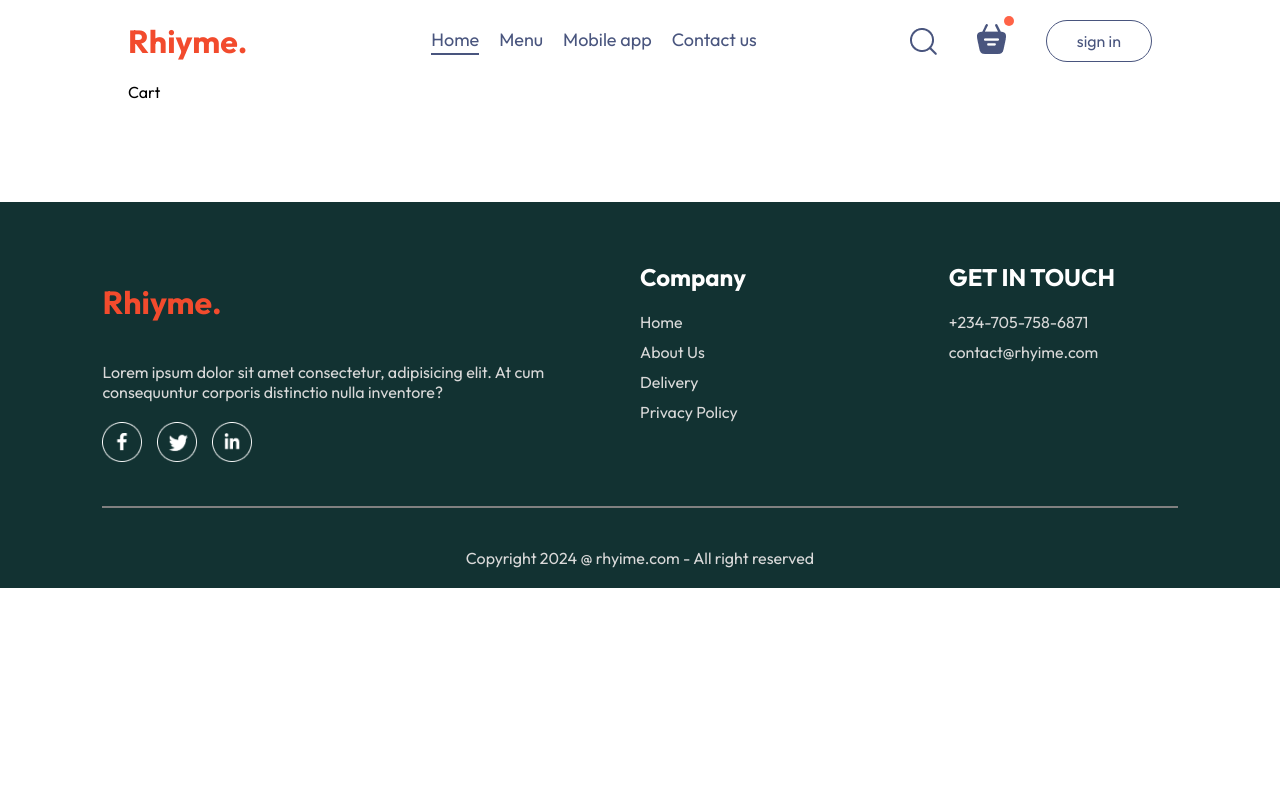
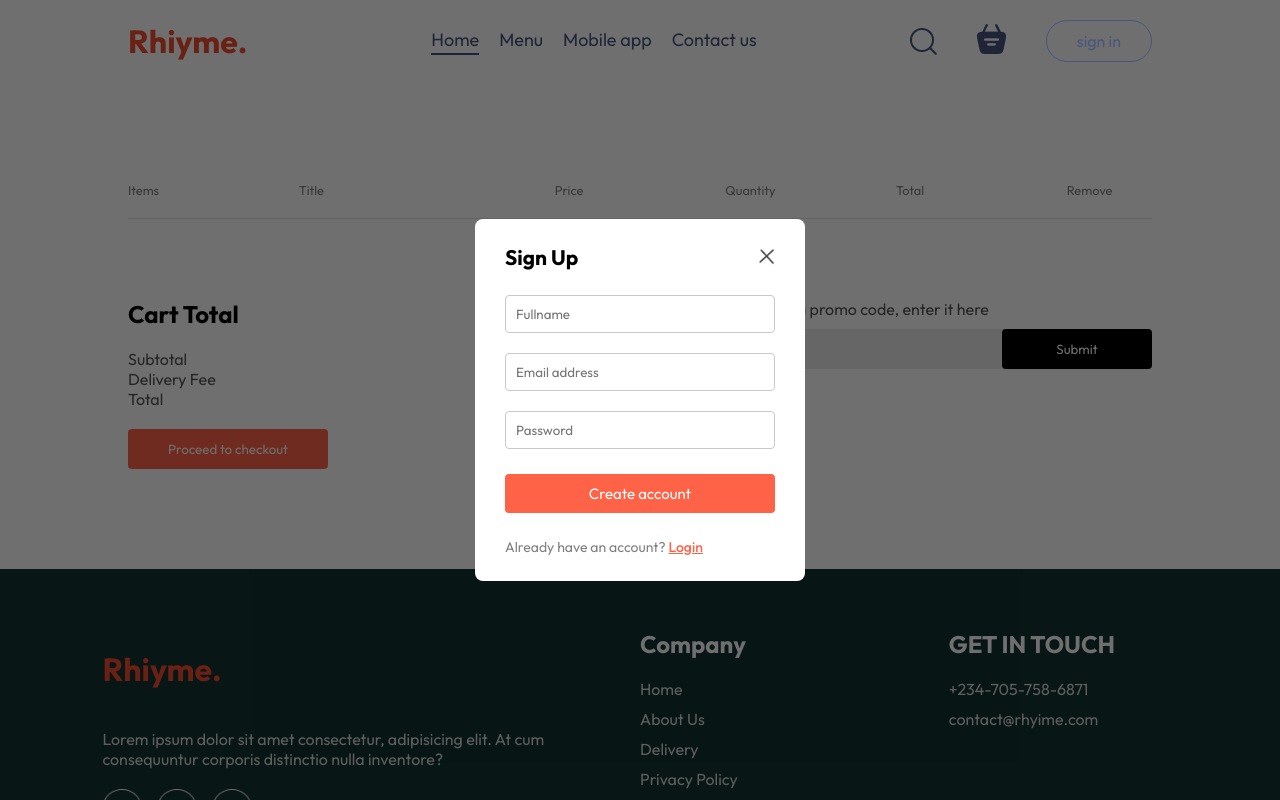
Before and after one commit to Fidel-wole/Food-delivery-app, a React (Vite) app in the folder frontend/: page /cart in a window 1280 px wide. Both pictures are taken after a click on the button "sign in". Shown: the top 800 px of the page. Built offline with nearby package versions, Linux system fonts and the light colour scheme.

Commit message:
feat: add cart

```diff
--- a/frontend/src/App.jsx
+++ b/frontend/src/App.jsx
@@ -1,15 +1,18 @@
-import React from 'react'
+import React, { useState } from 'react'
 import Navbar from './components/Navbar/Navbar'
 import {Routes, Route} from "react-router-dom"
 import Home from './pages/Home/Home'
 import Cart from './pages/Cart/Cart'
 import PlaceOrder from './pages/PlaceOrder/PlaceOrder'
 import Footer from './components/Footer/Footer'
+import LoginPopup from './components/LoginPopUp/LoginPopup'
 const App = () => {
+  const [showLogin, setShowLogin] = useState(false)
   return (
     <>
+    {showLogin?<LoginPopup setShowLogin ={setShowLogin}/>:<></>}
         <div className='app'>
-      <Navbar/>
+      <Navbar setShowLogin ={setShowLogin}/>
       <Routes>
         <Route path='/' element={<Home/>} />
         <Route path='/cart' element={<Cart/>} />
--- a/frontend/src/components/Header/Header.css
+++ b/frontend/src/components/Header/Header.css
@@ -80,8 +80,8 @@
         padding: 2vw 4vw;
     }
 }
-@media(max-width:650px){
-    .header{
+@media(max-width:350px){
+        .header{
         height: 37vw;
     }
 }
--- /dev/null
+++ b/frontend/src/components/LoginPopUp/LoginPopup.css
@@ -0,0 +1,65 @@
+.login-popup{
+    position: absolute;
+    z-index: 1;
+    width: 100%;
+    height: 100%;
+    background-color: #00000090;
+    display: grid;
+    position: fixed;
+}
+
+.login-popup-container{
+    place-self: center;
+    width: max(23vw, 330px);
+    color:#808080;
+    background-color: white;
+    display: flex;
+    flex-direction: column;
+    gap: 25px;
+    padding: 25px 30px;
+    border-radius: 8px;
+    font-size: 14px;
+    animation: fadeIn 0.5s;
+}
+
+.login-popup-title{
+    display: flex;
+    justify-content: space-between;
+    align-items: center;
+    color: black;
+}
+
+.login-popup-title img{
+    width: 16px;
+    cursor: pointer;
+}
+
+.login-popup-inputs{
+    display: flex;
+    flex-direction: column;
+    gap:20px;
+}
+
+.login-popup-inputs input{
+    outline: none;
+    border: 1px solid #c9c9c9;
+    padding: 10px;
+    border-radius: 4px;
+}
+
+.login-popup-container button{
+    border: none;
+    padding: 10px;
+    border-radius: 4px;
+    color: white;
+    background-color: tomato;
+    font-size: 15px;
+    cursor: pointer;
+}
+
+.login-popup-container span{
+    cursor: pointer;
+    text-decoration: underline;
+    color: tomato;
+    font-weight: 500;
+}
--- /dev/null
+++ b/frontend/src/components/LoginPopUp/LoginPopup.jsx
@@ -0,0 +1,50 @@
+import React, { useState } from "react";
+import "./LoginPopup.css";
+import { assets } from "../../assets/assets";
+const LoginPopup = ({ setShowLogin }) => {
+  const [currentState, setCurrentState] = useState("Sign Up");
+  return (
+    <div className="login-popup">
+      <form className="login-popup-container">
+        <div className="login-popup-title">
+          <h2>{currentState}</h2>
+          <img onClick={() => setShowLogin(false)} src={assets.cross_icon} />
+        </div>
+        <div className="login-popup-inputs">
+          {currentState === "Login" ? (
+            <>
+              <input type="email" placeholder="Email address" required />
+              <input type="password" placeholder="Password" required />
+            </>
+          ) : (
+            <>
+              <input type="text" placeholder="Fullname" required />
+              <input type="email" placeholder="Email address" required />
+              <input type="password" placeholder="Password" required />
+            </>
+          )}
+        </div>
+        <button>
+          {currentState === "Sign Up" ? "Create account" : "Login"}
+        </button>
+        {currentState === "Login" ? (
+          <>
+            <p>
+              Create a new account{" "}
+              <span onClick={() => setCurrentState("Sign Up")}>Click here</span>
+            </p>
+          </>
+        ) : (
+          <>
+            <p>
+              Already have an account?{" "}
+              <span onClick={() => setCurrentState("Login")}>Login</span>
+            </p>
+          </>
+        )}
+      </form>
+    </div>
+  );
+};
+
+export default LoginPopup;
--- a/frontend/src/components/Navbar/Navbar.jsx
+++ b/frontend/src/components/Navbar/Navbar.jsx
@@ -1,9 +1,11 @@
-import React, { useState } from "react";
+import React, { useContext, useState } from "react";
 import "./Navbar.css";
 import { assets } from "../../assets/assets";
 import { Link } from "react-router-dom";
-const Navbar = () => {
+import { StoreContext } from "../../context/StoreContext";
+const Navbar = ({setShowLogin}) => {
   const [menu, setMenu] = useState("home");
+  const {getTotalCartAmount} = useContext(StoreContext)
   return (
     <div className="navbar">
       <h1>Rhiyme.</h1>
@@ -16,10 +18,10 @@ const Navbar = () => {
       <div className="navbar-right">
         <img src={assets.search_icon} alt="" />
         <div className="navbar-search-icon">
-          <img src={assets.basket_icon} alt="" />
-          <div className="dot"></div>
+       <Link to="/cart">  <img src={assets.basket_icon} alt="" /> </Link>
+          <div className={getTotalCartAmount()> 0?"dot":""}></div>
         </div>
-        <button>sign in</button>
+        <button onClick={()=>setShowLogin(true)}>sign in</button>
       </div>
     </div>
   );
--- a/frontend/src/context/StoreContext.jsx
+++ b/frontend/src/context/StoreContext.jsx
@@ -27,12 +27,23 @@ const StoreContextProvider = (props) => {
     console.log(cartItem);
   }, [cartItem]);
 
+  const getTotalCartAmount = () => {
+    let totalAmount = 0;
+    for (const item in cartItem) {
+      if (cartItem[item] > 0) {
+        let itemInfo = food_list.find((product) => product._id === item);
+        totalAmount += itemInfo.price * cartItem[item];
+      }
+    }
+    return totalAmount
+  };
   const contextValue = {
     food_list,
     cartItem,
     setCartItems,
     addToCart,
     removeFromCart,
+    getTotalCartAmount
   };
 
   return (
--- a/frontend/src/pages/Cart/Cart.css
+++ b/frontend/src/pages/Cart/Cart.css
@@ -0,0 +1,100 @@
+.cart{
+    margin-top: 100px;
+}
+.cart-items-title{
+    display: grid;
+    grid-template-columns: 1fr 1.5fr 1fr 1fr 1fr 0.5fr;
+    align-items: center;
+    color: grey;
+    font-size: max(1vw, 12px);
+}
+
+.cart-items-item{
+    margin: 10px 0px;
+    columns: black;
+}
+
+.cart-items-item img{
+    width: 50px;
+}
+
+.cart-items-item button{
+    padding: 7px;
+    border-radius: 50px;
+    background-color: tomato;
+    color: white;
+    border: none;
+    cursor: pointer;
+}
+.cart hr{
+    border: none;
+    height: 1px;
+    background-color: #e2e2e2;
+}
+.cart-bottom{
+    margin-top: 80px;
+    display: flex;
+    justify-content: space-between;
+    gap: max(12vw, 20px);
+}
+.cart-total{
+    flex: 1;
+    display: flex;
+    flex-direction: column;
+    gap: 20px;
+}
+.cart-total-details{
+    display: flex;
+    justify-content: space-between;
+    color:#555
+}
+.cart-total hr{
+    margin: 10px 0px;
+}
+.cart-total button{
+    border: none;
+    color: white;
+    background-color: tomato;
+    cursor: pointer;
+    width: max(15vw, 200px);
+    padding: 12px 0px;
+    border-radius: 4px;
+
+}
+.cart-promocode{
+    flex: 1;
+}
+.cart-promocode p{
+    color: #555;
+}
+.promocode-input{
+    margin-top: 10px;
+    display: flex;
+    justify-content: space-between;
+    align-items: center;
+    background-color: #eaeaea;
+    border-radius: 4px;
+}
+.promocode-input input{
+    background: transparent;
+    border: none;
+    padding-left: 10px;
+}
+
+.promocode-input button{
+    width: max(10vw, 150px);
+    padding: 12px 5px;
+    background-color: black;
+    border: none;
+    color: white;
+    border-radius: 4px;
+
+}
+@media(max-width:750px){
+    .cart-bottom{
+        flex-direction: column-reverse;
+    }
+    .cart-promocode{
+        justify-content: start;
+    }
+}
--- a/frontend/src/pages/Cart/Cart.jsx
+++ b/frontend/src/pages/Cart/Cart.jsx
@@ -1,9 +1,82 @@
-import React from 'react'
-import "./Cart.css"
+import React, { useContext } from "react";
+import "./Cart.css";
+import { StoreContext } from "../../context/StoreContext";
+
 const Cart = () => {
+  const { cartItem, food_list, removeFromCart, getTotalCartAmount } = useContext(StoreContext);
+
+  if (!cartItem || !food_list) {
+    return <div>Loading...</div>; // or handle the loading state appropriately
+  }
+
   return (
-    <div>Cart</div>
-  )
-}
+    <div className="cart">
+      <div className="cart-items">
+        <div className="cart-items-title">
+          <p>Items</p>
+          <p>Title</p>
+          <p>Price</p>
+          <p>Quantity</p>
+          <p>Total</p>
+          <p>Remove</p>
+        </div>
+        <br />
+        <hr />
+        {food_list.map((item, index) => {
+          if (cartItem[item._id] > 0) {
+            return (
+              <>
+                <div
+                  key={item._id}
+                  className="cart-items-title cart-items-item"
+                >
+                  <img src={item.image} alt={item.name} />
+                  <p>{item.name}</p>
+                  <p>{item.price}</p>
+                  <p>{cartItem[item._id]}</p>
+                  <p>{item.price * cartItem[item._id]}</p>
+                  <button onClick={() => removeFromCart(item._id)}>
+                    Remove
+                  </button>
+                </div>
+                <hr />
+              </>
+            );
+          }
+          return null;
+        })}
+      </div>
+      <div className="cart-bottom">
+        <div className="cart-total">
+          <h2>Cart Total</h2>
+          <div>
+            <div className="cart-total-details">
+              <p>Subtotal</p>
+              <p>{0}</p>
+            </div>
+            <div className="cart-total-details">
+              <p>Delivery Fee</p>
+              <p>{0}</p>
+            </div>
+            <div className="cart-total-details">
+              <p>Total</p>
+              <p>{getTotalCartAmount()}</p>
+            </div>
+          </div>
+          <button>Proceed to checkout</button>
+        </div>
+        <div className="cart-promocode">
+<div>
+  <p>If you have a promo code, enter it here</p>
+  <div className="promocode-input">
+    <input type="text" placeholder="Promo code" />
+    <button>Submit</button>
+  </div>
+</div>
+        </div>
+      </div>
+    </div>
+  );
+};
 
-export default Cart
+export default Cart;
--- /dev/null
+++ b/package.json
@@ -0,0 +1,5 @@
+{
+  "dependencies": {
+    "react-router-dom": "^6.24.0"
+  }
+}
```
Also changed, not shown: 1 other file (tests, documents, lock files or other folders).
